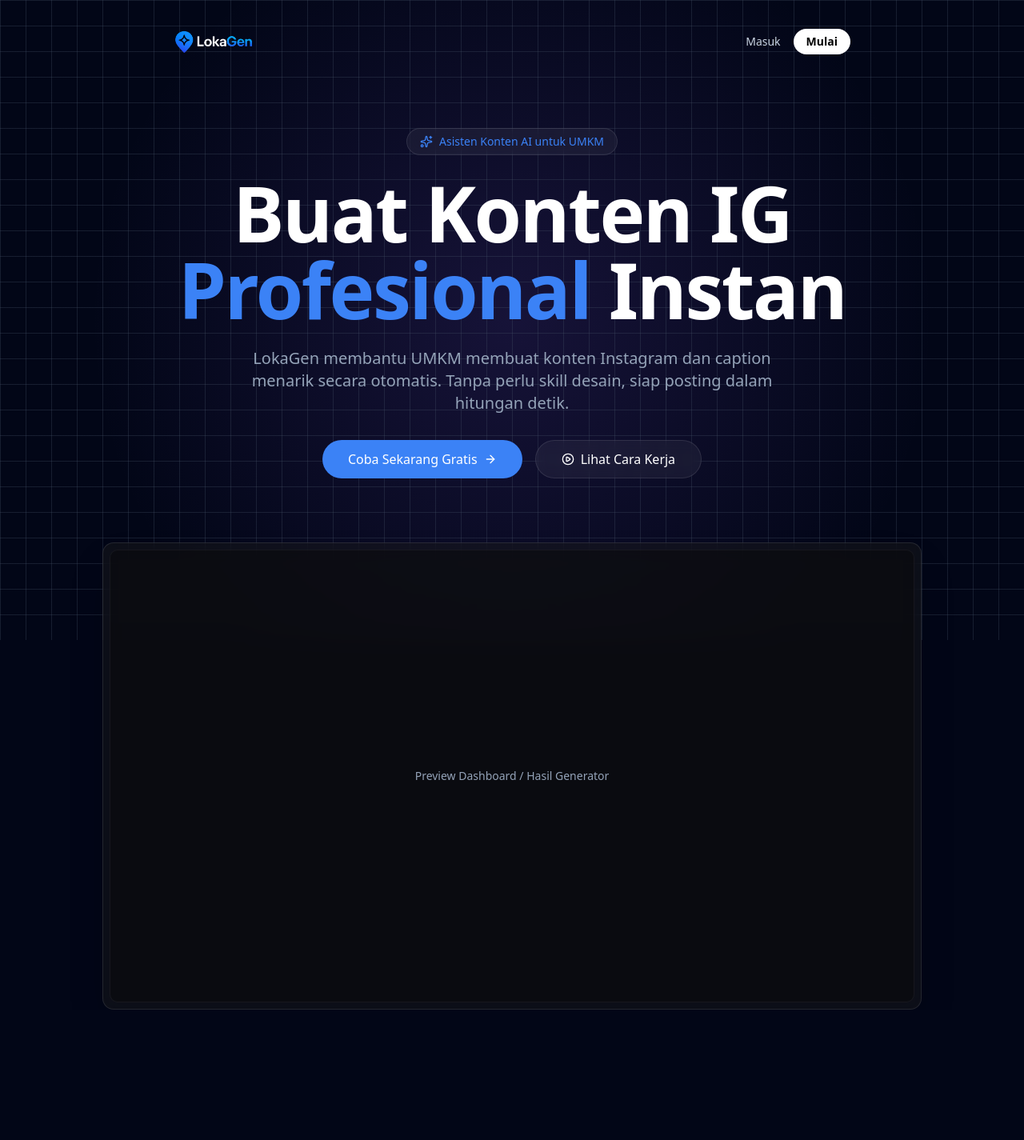
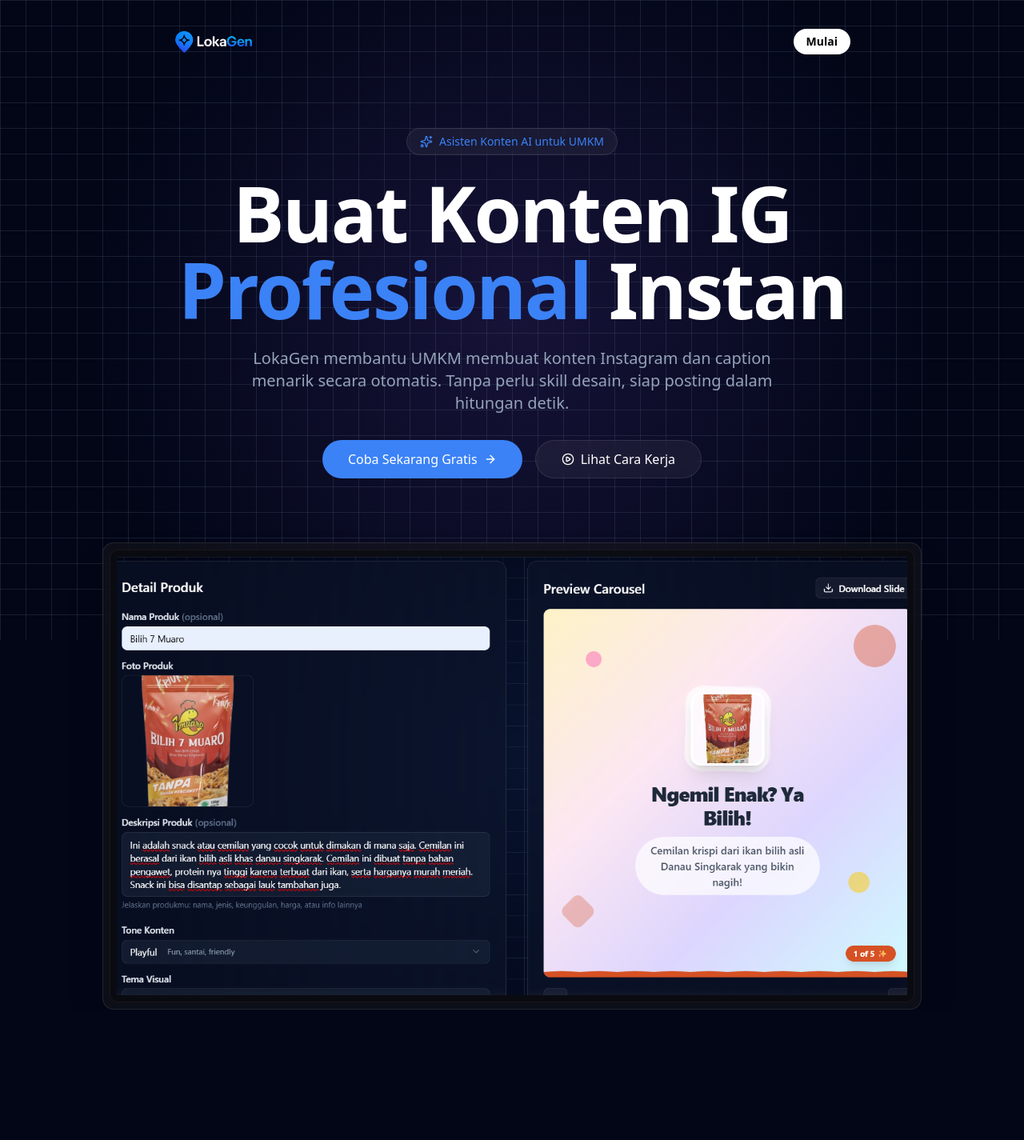
Before and after one commit to YudaClairee/lokagen, a Next.js app: page / in a window 1280 px wide. Shown: the top 1425 px of the page at 80% size. Built offline with nearby package versions, Linux system fonts and the light colour scheme.

Commit message:
fix: fixing landing page

```diff
--- a/src/components/landing/Hero.tsx
+++ b/src/components/landing/Hero.tsx
@@ -3,6 +3,7 @@
 import Link from "next/link";
 import { motion } from "framer-motion";
 import { ArrowRight, Sparkles, PlayCircle } from "lucide-react";
+import Image from "next/image";
 
 export function Hero() {
   return (
@@ -70,10 +71,8 @@ export function Hero() {
           transition={{ duration: 0.8, delay: 0.5 }}
           className="relative mx-auto mt-20 w-full max-w-5xl rounded-xl border border-white/10 bg-zinc-900/50 p-2 shadow-2xl backdrop-blur-md"
         >
-          <div className="aspect-video w-full rounded-lg bg-zinc-950/50 flex items-center justify-center border border-white/5">
-            <p className="text-muted-foreground text-sm">
-              Preview Dashboard / Hasil Generator
-            </p>
+          <div className="p-2 aspect-video w-full rounded-lg bg-zinc-950/50 flex items-center justify-center border border-white/5 ">
+            <Image src="/preview.png" alt="Preview" width={1000} height={1000} className="w-full h-full object-cover" />
           </div>
         </motion.div>
       </div>
--- a/src/components/landing/Navbar.tsx
+++ b/src/components/landing/Navbar.tsx
@@ -2,7 +2,6 @@
 
 import Link from "next/link";
 import { motion, useScroll, useMotionValueEvent } from "framer-motion";
-import { Sparkles } from "lucide-react";
 import { useState } from "react";
 import { cn } from "@/lib/utils";
 import Image from "next/image";
@@ -52,12 +51,6 @@ export function Navbar() {
 
         <div className="flex items-center gap-4">
           <Link
-            href="/login"
-            className="hidden md:block text-sm font-medium text-slate-300 hover:text-white transition-colors"
-          >
-            Masuk
-          </Link>
-          <Link
             href="/generate"
             className="rounded-full bg-white px-4 py-1.5 text-sm font-bold text-black hover:bg-gray-200 transition-colors"
           >
```
Also changed, not shown: public/preview.png (added).
